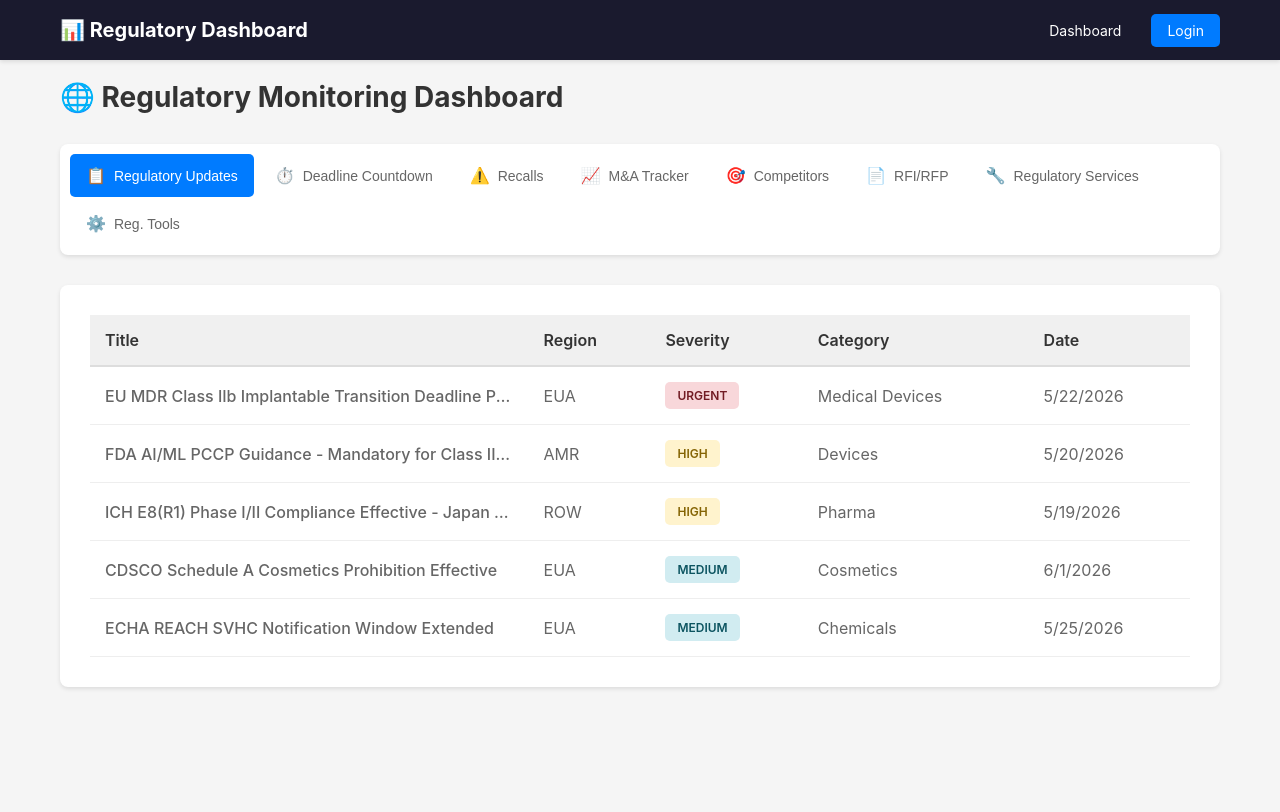
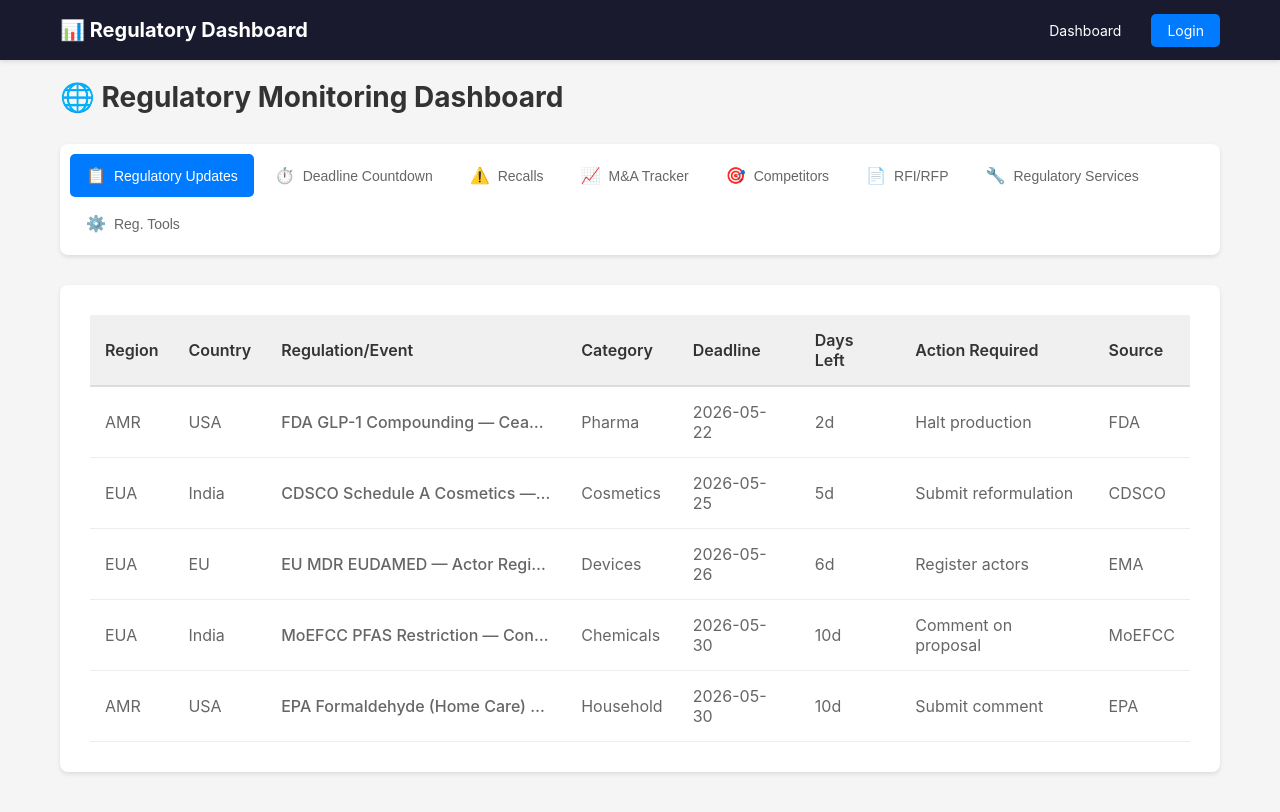
Before and after one commit to Sagar0071-hyd/regulatory-monitoring-app, a React (Create React App) app in the folder frontend/: page /dashboard in a window 1280 px wide. Shown: the top 812 px of the page. Built offline with nearby package versions, Linux system fonts and the light colour scheme.

Commit message:
Update: Redesign dashboard with proper table formats for each tab, add M&A Tracker to premium access, match reference website structure

```diff
--- a/frontend/src/pages/Dashboard.js
+++ b/frontend/src/pages/Dashboard.js
@@ -5,54 +5,53 @@ import './Dashboard.css';
 
 const sampleData = {
   'regulatory-updates': [
-    { title: 'EU MDR Class IIb Implantable Transition Deadline Passed', region: 'EUA', severity: 'urgent', productCategory: 'Medical Devices', createdAt: new Date('2026-05-22') },
-    { title: 'FDA AI/ML PCCP Guidance - Mandatory for Class II/III Devices', region: 'AMR', severity: 'high', productCategory: 'Devices', createdAt: new Date('2026-05-20') },
-    { title: 'ICH E8(R1) Phase I/II Compliance Effective - Japan PMDA', region: 'ROW', severity: 'high', productCategory: 'Pharma', createdAt: new Date('2026-05-19') },
-    { title: 'CDSCO Schedule A Cosmetics Prohibition Effective', region: 'EUA', severity: 'medium', productCategory: 'Cosmetics', createdAt: new Date('2026-06-01') },
-    { title: 'ECHA REACH SVHC Notification Window Extended', region: 'EUA', severity: 'medium', productCategory: 'Chemicals', createdAt: new Date('2026-05-25') },
+    { region: 'AMR', country: 'USA', regulation: 'FDA GLP-1 Compounding — Cease manufacturing', category: 'Pharma', deadline: '2026-05-22', daysLeft: 2, actionRequired: 'Halt production', source: 'FDA' },
+    { region: 'EUA', country: 'India', regulation: 'CDSCO Schedule A Cosmetics — Reformulation declarations', category: 'Cosmetics', deadline: '2026-05-25', daysLeft: 5, actionRequired: 'Submit reformulation', source: 'CDSCO' },
+    { region: 'EUA', country: 'EU', regulation: 'EU MDR EUDAMED — Actor Registration & UDI Database', category: 'Devices', deadline: '2026-05-26', daysLeft: 6, actionRequired: 'Register actors', source: 'EMA' },
+    { region: 'EUA', country: 'India', regulation: 'MoEFCC PFAS Restriction — Consultation closes', category: 'Chemicals', deadline: '2026-05-30', daysLeft: 10, actionRequired: 'Comment on proposal', source: 'MoEFCC' },
+    { region: 'AMR', country: 'USA', regulation: 'EPA Formaldehyde (Home Care) — Comment period closes', category: 'Household', deadline: '2026-05-30', daysLeft: 10, actionRequired: 'Submit comment', source: 'EPA' },
   ],
   'deadline-countdown': [
-    { title: 'FDA GLP-1 Compounding — Cease Manufacturing', region: 'AMR', severity: 'urgent', productCategory: 'Pharma', createdAt: new Date('2026-05-22') },
-    { title: 'CDSCO Schedule A Cosmetics — Reformulation Declarations', region: 'EUA', severity: 'urgent', productCategory: 'Cosmetics', createdAt: new Date('2026-05-25') },
-    { title: 'EU MDR EUDAMED — Actor Registration & UDI Database', region: 'EUA', severity: 'urgent', productCategory: 'Devices', createdAt: new Date('2026-05-26') },
-    { title: 'EU IVDR — Class C & D IVD Notified Body Certificate', region: 'EUA', severity: 'urgent', productCategory: 'Devices', createdAt: new Date('2026-05-26') },
-    { title: 'MoEFCC PFAS Restriction — Consultation Closes', region: 'EUA', severity: 'high', productCategory: 'Chemicals', createdAt: new Date('2026-05-30') },
+    { region: 'AMR', country: 'USA', regulation: 'FDA GLP-1 Compounding', category: 'Pharma', deadline: '2026-05-22', daysLeft: 2, severity: 'urgent' },
+    { region: 'EUA', country: 'India', regulation: 'CDSCO Schedule A Cosmetics Prohibition', category: 'Cosmetics', deadline: '2026-06-01', daysLeft: 12, severity: 'urgent' },
+    { region: 'EUA', country: 'EU', regulation: 'EU MDR EUDAMED — Actor Registration', category: 'Devices', deadline: '2026-05-26', daysLeft: 6, severity: 'urgent' },
+    { region: 'EUA', country: 'EU', regulation: 'EU IVDR — Class C & D IVD Notified Body', category: 'Devices', deadline: '2026-05-26', daysLeft: 6, severity: 'urgent' },
+    { region: 'EUA', country: 'India', regulation: 'MoEFCC PFAS Restriction', category: 'Chemicals', deadline: '2026-05-30', daysLeft: 10, severity: 'high' },
   ],
   'recalls': [
-    { title: 'Metformin HCl ER Tablets - NDMA Exceeds Acceptable Daily Intake', region: 'AMR', severity: 'urgent', productCategory: 'Pharma', createdAt: new Date('2026-05-20') },
-    { title: 'IGIV-C Intravenous Immunoglobulin - Glass Fragment Contamination', region: 'AMR', severity: 'urgent', productCategory: 'Biologics', createdAt: new Date('2026-05-18') },
-    { title: 'ProFuel Energy Bars - Undeclared Tree Nuts', region: 'AMR', severity: 'urgent', productCategory: 'Food', createdAt: new Date('2026-05-15') },
-    { title: 'Amoxicillin + Clavulanate Tablets - Sub-standard Quality', region: 'EUA', severity: 'high', productCategory: 'Pharma', createdAt: new Date('2026-05-17') },
-    { title: 'InsuPump i-Pro - Motor Failure Causing Uncontrolled Insulin Delivery', region: 'ROW', severity: 'urgent', productCategory: 'Devices', createdAt: new Date('2026-05-14') },
+    { region: 'AMR', country: 'USA', product: 'Metformin HCl ER Tablets', company: 'Sun Pharma', category: 'Pharma', severity: 'Class I', reason: 'NDMA exceeds acceptable daily intake', date: '2026-05-20', source: 'FDA' },
+    { region: 'AMR', country: 'USA', product: 'IGIV-C Intravenous Immunoglobulin', company: 'BioAtla LLC', category: 'Biologics', severity: 'Class I', reason: 'Glass fragment contamination', date: '2026-05-18', source: 'FDA' },
+    { region: 'AMR', country: 'USA', product: 'ProFuel Energy Bars', company: 'NutraBiotics Inc.', category: 'Food', severity: 'Class I', reason: 'Undeclared tree nuts', date: '2026-05-15', source: 'FDA' },
+    { region: 'EUA', country: 'India', product: 'Amoxicillin + Clavulanate Tablets', company: 'Cipla Limited', category: 'Pharma', severity: 'Class I', reason: 'Sub-standard quality; active content below 85%', date: '2026-05-17', source: 'CDSCO' },
+    { region: 'ROW', country: 'China', product: 'InsuPump i-Pro Insulin Infusion Pump', company: 'MicroTech Medical', category: 'Devices', severity: 'Class I', reason: 'Motor failure causing uncontrolled insulin delivery', date: '2026-05-14', source: 'NMPA' },
   ],
   'ma-tracker': [
-    { title: 'Syneos Health Acquires Clarivate Regulatory Intelligence - USD 320M', region: 'AMR', severity: 'medium', productCategory: 'Services', createdAt: new Date('2026-05-22') },
-    { title: 'ICON plc Acquires Accellacare Regulatory Division - USD 280M', region: 'AMR', severity: 'medium', productCategory: 'Services', createdAt: new Date('2026-05-20') },
-    { title: 'Global M&A Activity in Regulatory Tech Sector', region: 'AMR', severity: 'low', productCategory: 'Services', createdAt: new Date('2026-05-18') },
+    { acquirer: 'Syneos Health', target: 'Clarivate Regulatory Intelligence', sector: 'Regulatory Tech', value: 'USD 320M', date: '2026-05-22', driver: 'Cortellis database integration' },
+    { acquirer: 'ICON plc', target: 'Accellacare Regulatory Division', sector: 'Regulatory Consulting', value: 'USD 280M', date: '2026-05-20', driver: 'Regulatory advisory expansion' },
   ],
   'competitors': [
-    { title: 'Veeva Systems Launches Vault RIM AI with Generative AI Assistant', region: 'AMR', severity: 'medium', productCategory: 'Software', createdAt: new Date('2026-05-22') },
-    { title: 'Navitas Life Sciences Introduces NavRegAI Regulatory Intelligence Engine', region: 'AMR', severity: 'medium', productCategory: 'Software', createdAt: new Date('2026-05-20') },
-    { title: 'PharmaLex Opens AI-Enabled Regulatory Excellence Centre in Hyderabad', region: 'ROW', severity: 'medium', productCategory: 'Services', createdAt: new Date('2026-05-19') },
-    { title: 'Extedo Releases IDMP Suite v5.0 with Automated Validation', region: 'EUA', severity: 'low', productCategory: 'Software', createdAt: new Date('2026-05-18') },
+    { company: 'Veeva Systems', type: 'Solution Launch', service: 'Vault RIM AI with generative AI assistant', markets: 'Global', date: '2026-05-22' },
+    { company: 'Navitas Life Sciences', type: 'Solution Launch', service: 'NavRegAI regulatory intelligence engine', markets: 'Global', date: '2026-05-20' },
+    { company: 'PharmaLex (Cencora)', type: 'Center Launch', service: 'AI-Enabled Regulatory Excellence Centre', markets: 'APAC', date: '2026-05-19' },
+    { company: 'Extedo', type: 'Product Release', service: 'IDMP Suite v5.0 with automated validation', markets: 'EU', date: '2026-05-18' },
   ],
   'rfi-rfp': [
-    { title: 'Astellas Pharma - Global eCTD Authoring Gateway RFP', region: 'AMR', severity: 'high', productCategory: 'Services', createdAt: new Date('2026-05-22') },
-    { title: 'Bayer AG - Cloud-native RIMS Platform (100+ Markets)', region: 'EUA', severity: 'high', productCategory: 'Software', createdAt: new Date('2026-05-20') },
-    { title: 'Takeda Pharmaceutical - Enterprise RIMS Upgrade RFP', region: 'ROW', severity: 'high', productCategory: 'Software', createdAt: new Date('2026-05-18') },
-    { title: 'Sanofi SA - AI-Powered Labelling & Artwork Management', region: 'AMR', severity: 'high', productCategory: 'Software', createdAt: new Date('2026-05-17') },
+    { company: 'Astellas Pharma', type: 'Innovator', service: 'Global eCTD authoring & submissions gateway', markets: 'USA, EU, Japan, China, Canada', status: 'Confirmed', timeline: '2026–2027' },
+    { company: 'Bayer AG', type: 'Innovator', service: 'Cloud-native RIMS platform (100+ markets)', markets: 'Global', status: 'Confirmed', timeline: '2026–H1 2027' },
+    { company: 'Takeda Pharmaceutical', type: 'Innovator', service: 'Enterprise RIMS upgrade post-Shire integration', markets: 'Global', status: 'Confirmed', timeline: '2026–2027' },
+    { company: 'Sanofi SA', type: 'Innovator', service: 'AI-powered labelling & artwork management', markets: 'Global', status: 'Confirmed', timeline: '2026–H1 2027' },
   ],
   'regulatory-services': [
-    { title: 'Parexel - Exclusive FSP for Takeda Oncology Portfolio', region: 'ROW', severity: 'medium', productCategory: 'Services', createdAt: new Date('2026-05-20') },
-    { title: 'RCA - FDA Warning Letter Remediation for Generic Manufacturers', region: 'AMR', severity: 'high', productCategory: 'Services', createdAt: new Date('2026-05-18') },
-    { title: 'Halloran Consulting - EU MDR/IVDR Practice Launch', region: 'EUA', severity: 'medium', productCategory: 'Services', createdAt: new Date('2026-05-15') },
-    { title: 'Maetrics - AI-Powered Technical File Review for MDR Devices', region: 'EUA', severity: 'medium', productCategory: 'Software', createdAt: new Date('2026-05-12') },
+    { provider: 'Parexel International', type: 'FSP', service: 'Exclusive regulatory FSP for Takeda oncology portfolio', scope: '200+ licences' },
+    { provider: 'Regulatory Compliance Associates (RCA)', type: 'Consulting', service: 'FDA Warning Letter remediation for generic manufacturers', scope: 'USD 18M combined' },
+    { provider: 'Halloran Consulting Group', type: 'Practice Launch', service: 'EU MDR/IVDR practice with 12 specialists', scope: 'EU27' },
+    { provider: 'Maetrics', type: 'Technology', service: 'AI-Powered Technical File Review for MDR Class IIb/III devices', scope: '40% faster' },
   ],
   'reg-tools': [
-    { title: 'Master Control - Enterprise QMS & Submissions (1,200-seat Deployment)', region: 'AMR', severity: 'medium', productCategory: 'Software', createdAt: new Date('2026-05-22') },
-    { title: 'Compliance Quest - MedDevice Module Release', region: 'AMR', severity: 'medium', productCategory: 'Software', createdAt: new Date('2026-05-20') },
-    { title: 'OpenText Documentum - Extended ECM for Life Sciences', region: 'EUA', severity: 'low', productCategory: 'Software', createdAt: new Date('2026-05-18') },
-    { title: 'Generis Technologies - CARA 8.0 with ISO IDMP Compliance', region: 'EUA', severity: 'low', productCategory: 'Software', createdAt: new Date('2026-05-15') },
+    { vendor: 'Master Control', tool: 'Enterprise QMS & submissions', features: '1,200-seat Hikma Pharmaceuticals deployment', launchDate: '2026-05-22' },
+    { vendor: 'Compliance Quest', tool: 'MedDevice module', features: 'FDA 21 CFR Part 820 + eSTAR integration', launchDate: '2026-05-20' },
+    { vendor: 'OpenText (Documentum)', tool: 'Extended ECM for Life Sciences', features: 'Sanofi global enterprise deployment (40 countries)', launchDate: '2026-05-18' },
+    { vendor: 'Generis Technologies', tool: 'CARA 8.0', features: 'ISO IDMP-compliant product data model', launchDate: '2026-05-15' },
   ],
 };
 
@@ -68,7 +67,7 @@ const Dashboard = () => {
     { id: 'regulatory-updates', label: 'Regulatory Updates', icon: '📋' },
     { id: 'deadline-countdown', label: 'Deadline Countdown', icon: '⏱️' },
     { id: 'recalls', label: 'Recalls', icon: '⚠️' },
-    { id: 'ma-tracker', label: 'M&A Tracker', icon: '📈' },
+    { id: 'ma-tracker', label: 'M&A Tracker', icon: '📈', restricted: true },
     { id: 'competitors', label: 'Competitors', icon: '🎯', restricted: true },
     { id: 'rfi-rfp', label: 'RFI/RFP', icon: '📄', restricted: true },
     { id: 'regulatory-services', label: 'Regulatory Services', icon: '🔧', restricted: true },
@@ -192,25 +191,173 @@ const Dashboard = () => {
               <table>
                 <thead>
                   <tr>
-                    <th>Title</th>
-                    <th>Region</th>
-                    <th>Severity</th>
-                    <th>Category</th>
-                    <th>Date</th>
+                    {activeTab === 'regulatory-updates' && (
+                      <>
+                        <th>Region</th>
+                        <th>Country</th>
+                        <th>Regulation/Event</th>
+                        <th>Category</th>
+                        <th>Deadline</th>
+                        <th>Days Left</th>
+                        <th>Action Required</th>
+                        <th>Source</th>
+                      </>
+                    )}
+                    {activeTab === 'deadline-countdown' && (
+                      <>
+                        <th>Region</th>
+                        <th>Country</th>
+                        <th>Regulation/Event</th>
+                        <th>Category</th>
+                        <th>Deadline</th>
+                        <th>Days Left</th>
+                        <th>Severity</th>
+                      </>
+                    )}
+                    {activeTab === 'recalls' && (
+                      <>
+                        <th>Region</th>
+                        <th>Country</th>
+                        <th>Product</th>
+                        <th>Company</th>
+                        <th>Category</th>
+                        <th>Severity</th>
+                        <th>Reason</th>
+                        <th>Date</th>
+                        <th>Source</th>
+                      </>
+                    )}
+                    {activeTab === 'ma-tracker' && (
+                      <>
+                        <th>Acquirer</th>
+                        <th>Target</th>
+                        <th>Sector</th>
+                        <th>Value</th>
+                        <th>Date</th>
+                        <th>Strategic Driver</th>
+                      </>
+                    )}
+                    {activeTab === 'competitors' && (
+                      <>
+                        <th>Company</th>
+                        <th>Type</th>
+                        <th>Service/Tool</th>
+                        <th>Markets</th>
+                        <th>Date</th>
+                      </>
+                    )}
+                    {activeTab === 'rfi-rfp' && (
+                      <>
+                        <th>Company</th>
+                        <th>Type</th>
+                        <th>Service Required</th>
+                        <th>Markets</th>
+                        <th>Status</th>
+                        <th>Timeline</th>
+                      </>
+                    )}
+                    {activeTab === 'regulatory-services' && (
+                      <>
+                        <th>Provider</th>
+                        <th>Type</th>
+                        <th>Service</th>
+                        <th>Scope</th>
+                      </>
+                    )}
+                    {activeTab === 'reg-tools' && (
+                      <>
+                        <th>Vendor</th>
+                        <th>Tool</th>
+                        <th>Features</th>
+                        <th>Launch Date</th>
+                      </>
+                    )}
                   </tr>
                 </thead>
                 <tbody>
                   {data.map((item, idx) => (
                     <tr key={idx}>
-                      <td className="title">{item.title}</td>
-                      <td>{item.region || 'N/A'}</td>
-                      <td>
-                        <span className={`severity ${item.severity}`}>
-                          {item.severity?.toUpperCase()}
-                        </span>
-                      </td>
-                      <td>{item.productCategory || 'N/A'}</td>
-                      <td>{new Date(item.createdAt).toLocaleDateString()}</td>
+                      {activeTab === 'regulatory-updates' && (
+                        <>
+                          <td>{item.region}</td>
+                          <td>{item.country}</td>
+                          <td className="title">{item.regulation}</td>
+                          <td>{item.category}</td>
+                          <td>{item.deadline}</td>
+                          <td>{item.daysLeft}d</td>
+                          <td>{item.actionRequired}</td>
+                          <td>{item.source}</td>
+                        </>
+                      )}
+                      {activeTab === 'deadline-countdown' && (
+                        <>
+                          <td>{item.region}</td>
+                          <td>{item.country}</td>
+                          <td className="title">{item.regulation}</td>
+                          <td>{item.category}</td>
+                          <td>{item.deadline}</td>
+                          <td>{item.daysLeft}d</td>
+                          <td><span className={`badge severity-${item.severity}`}>{item.severity?.toUpperCase()}</span></td>
+                        </>
+                      )}
+                      {activeTab === 'recalls' && (
+                        <>
+                          <td>{item.region}</td>
+                          <td>{item.country}</td>
+                          <td className="title">{item.product}</td>
+                          <td>{item.company}</td>
+                          <td>{item.category}</td>
+                          <td><span className={`badge recall-${item.severity}`}>{item.severity}</span></td>
+                          <td>{item.reason}</td>
+                          <td>{item.date}</td>
+                          <td>{item.source}</td>
+                        </>
+                      )}
+                      {activeTab === 'ma-tracker' && (
+                        <>
+                          <td className="title">{item.acquirer}</td>
+                          <td>{item.target}</td>
+                          <td>{item.sector}</td>
+                          <td><strong>{item.value}</strong></td>
+                          <td>{item.date}</td>
+                          <td>{item.driver}</td>
+                        </>
+                      )}
+                      {activeTab === 'competitors' && (
+                        <>
+                          <td className="title">{item.company}</td>
+                          <td>{item.type}</td>
+                          <td>{item.service}</td>
+                          <td>{item.markets}</td>
+                          <td>{item.date}</td>
+                        </>
+                      )}
+                      {activeTab === 'rfi-rfp' && (
+                        <>
+                          <td className="title">{item.company}</td>
+                          <td>{item.type}</td>
+                          <td>{item.service}</td>
+                          <td>{item.markets}</td>
+                          <td><span className={`badge status-${item.status}`}>{item.status}</span></td>
+                          <td>{item.timeline}</td>
+                        </>
+                      )}
+                      {activeTab === 'regulatory-services' && (
+                        <>
+                          <td className="title">{item.provider}</td>
+                          <td>{item.type}</td>
+                          <td>{item.service}</td>
+                          <td>{item.scope}</td>
+                        </>
+                      )}
+                      {activeTab === 'reg-tools' && (
+                        <>
+                          <td className="title">{item.vendor}</td>
+                          <td>{item.tool}</td>
+                          <td>{item.features}</td>
+                          <td>{item.launchDate}</td>
+                        </>
+                      )}
                     </tr>
                   ))}
                 </tbody>
```
Also changed, not shown: frontend/src/pages/Dashboard.css (+70 -0 lines).
